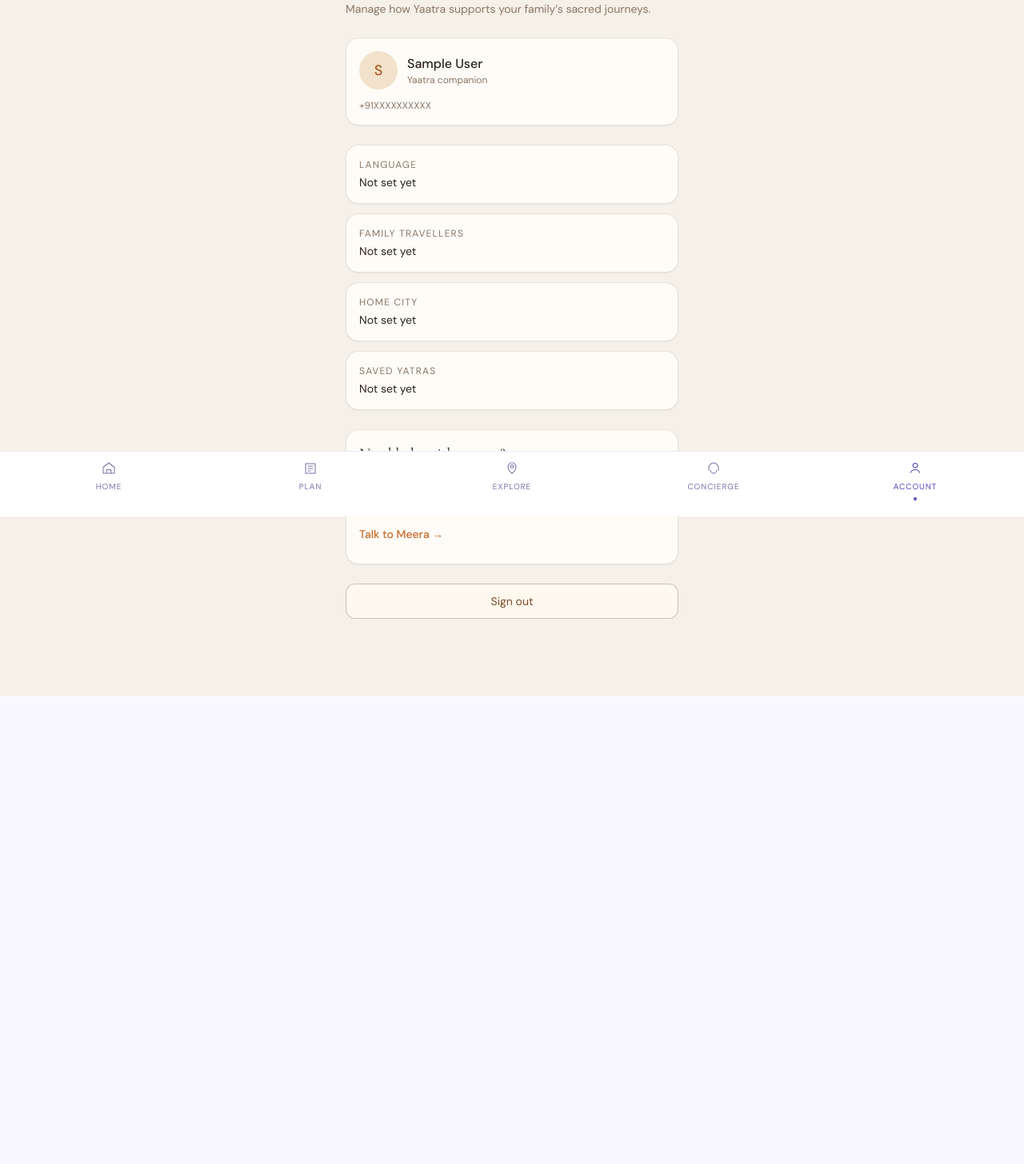
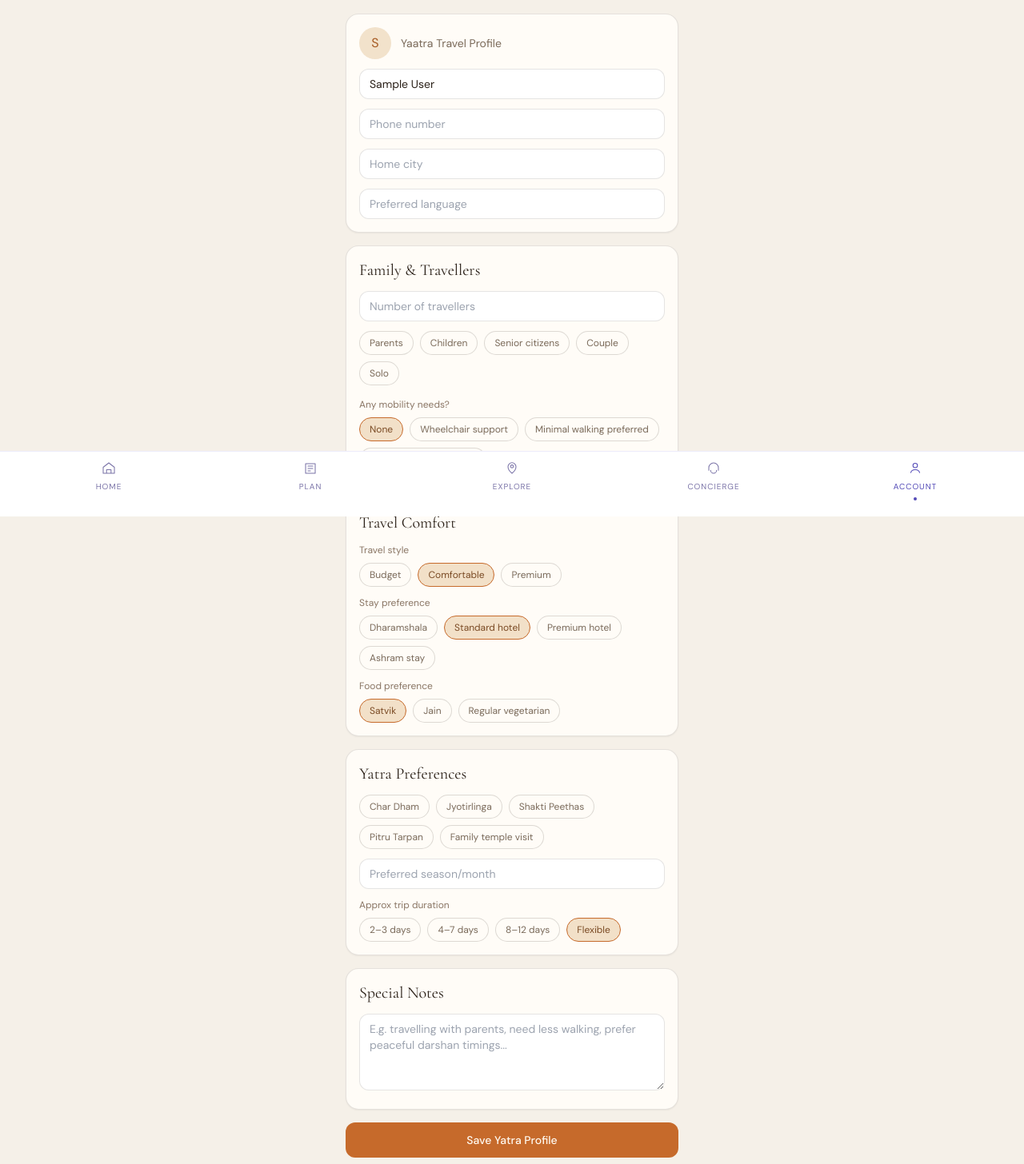
Before and after one commit to Aayush2307/yaatri, a Next.js app: page /account in a window 1280 px wide. Shown: the part 154-1610 px from the top of the page at 80% size. Before the commit the page ends 1024 px from the top, so only its background shows below. Built offline with nearby package versions, Linux system fonts and the light colour scheme; sample sign-in values are in the browser's storage.

Commit message:
feat: redesign account as yatra travel profile form

```diff
--- a/app/(app)/account/page.tsx
+++ b/app/(app)/account/page.tsx
@@ -1,88 +1,162 @@
 'use client';
 
-import Link from 'next/link';
-import { useMemo } from 'react';
-import { useRouter } from 'next/navigation';
+import { useEffect, useMemo, useState } from 'react';
 import { BottomNav } from '@/components/layout/BottomNav';
 
+type TravelStyle = 'Budget' | 'Comfortable' | 'Premium';
+type StayPref = 'Dharamshala' | 'Standard hotel' | 'Premium hotel' | 'Ashram stay';
+type FoodPref = 'Satvik' | 'Jain' | 'Regular vegetarian';
+type Mobility = 'None' | 'Wheelchair support' | 'Minimal walking preferred' | 'Senior-friendly itinerary';
+type Duration = '2–3 days' | '4–7 days' | '8–12 days' | 'Flexible';
+
+type YatraProfile = {
+  name: string;
+  phone: string;
+  homeCity: string;
+  preferredLanguage: string;
+  travellersCount: string;
+  travellingWith: string[];
+  mobilityNeeds: Mobility;
+  travelStyle: TravelStyle;
+  stayPreference: StayPref;
+  foodPreference: FoodPref;
+  interestedYatras: string[];
+  preferredSeason: string;
+  tripDuration: Duration;
+  specialNotes: string;
+};
+
+const defaultProfile: YatraProfile = {
+  name: '',
+  phone: '',
+  homeCity: '',
+  preferredLanguage: '',
+  travellersCount: '',
+  travellingWith: [],
+  mobilityNeeds: 'None',
+  travelStyle: 'Comfortable',
+  stayPreference: 'Standard hotel',
+  foodPreference: 'Satvik',
+  interestedYatras: [],
+  preferredSeason: '',
+  tripDuration: 'Flexible',
+  specialNotes: '',
+};
+
+function Chip({ active, label, onClick }: { active: boolean; label: string; onClick: () => void }) {
+  return (
+    <button
+      type="button"
+      onClick={onClick}
+      className={`rounded-full border px-3 py-1.5 text-xs transition ${
+        active ? 'border-[#C66A2B] bg-[#F2E0C8] text-[#7A4A24]' : 'border-[rgba(43,33,25,0.16)] bg-[#FFFCF7] text-[#7A6A5A]'
+      }`}
+    >
+      {label}
+    </button>
+  );
+}
+
 export default function AccountPage() {
-  const router = useRouter();
-  const user = useMemo(() => {
-    try {
-      return JSON.parse(localStorage.getItem('yaatri_user') ?? '{}');
-    } catch {
-      return {};
+  const [profile, setProfile] = useState<YatraProfile>(defaultProfile);
+  const [savedAt, setSavedAt] = useState<string>('');
+
+  useEffect(() => {
+    const stored = localStorage.getItem('yaatra_profile');
+    const user = localStorage.getItem('yaatri_user');
+    const parsedUser = user ? JSON.parse(user) : {};
+
+    if (stored) {
+      const parsed = JSON.parse(stored);
+      setProfile({ ...defaultProfile, ...parsed, name: parsed.name || parsedUser.name || '', phone: parsed.phone || parsedUser.phone || '' });
+    } else {
+      setProfile((prev) => ({ ...prev, name: parsedUser.name || '', phone: parsedUser.phone || '' }));
     }
   }, []);
 
-  const initials = (user.name || 'Y').slice(0, 1).toUpperCase();
-  const language = user.language || 'Not set yet';
-  const familyTravellers = user.familyTravellers || user.family || 'Not set yet';
-  const homeCity = user.homeCity || user.city || 'Not set yet';
-  const savedYatras = Array.isArray(user.savedYatras) ? user.savedYatras.length : user.savedYatras || 'Not set yet';
+  const initials = useMemo(() => (profile.name || 'Y').trim().slice(0, 1).toUpperCase(), [profile.name]);
+
+  const toggleValue = (field: 'travellingWith' | 'interestedYatras', value: string) => {
+    setProfile((prev) => ({
+      ...prev,
+      [field]: prev[field].includes(value) ? prev[field].filter((v) => v !== value) : [...prev[field], value],
+    }));
+  };
+
+  const saveProfile = () => {
+    localStorage.setItem('yaatra_profile', JSON.stringify(profile));
+    setSavedAt(new Date().toLocaleTimeString([], { hour: '2-digit', minute: '2-digit' }));
+  };
+
+  const shareWithMeera = () => {
+    const number = process.env.NEXT_PUBLIC_CONCIERGE_WHATSAPP?.replace(/\D/g, '') || '919999999999';
+    const summary = `Namaste Meera, sharing my Yatra Profile:\nName: ${profile.name || '-'}\nPhone: ${profile.phone || '-'}\nHome city: ${profile.homeCity || '-'}\nLanguage: ${profile.preferredLanguage || '-'}\nTravellers: ${profile.travellersCount || '-'}\nTravelling with: ${profile.travellingWith.join(', ') || '-'}\nMobility needs: ${profile.mobilityNeeds}\nTravel style: ${profile.travelStyle}\nStay preference: ${profile.stayPreference}\nFood preference: ${profile.foodPreference}\nInterested yatras: ${profile.interestedYatras.join(', ') || '-'}\nPreferred season/month: ${profile.preferredSeason || '-'}\nTrip duration: ${profile.tripDuration}\nSpecial notes: ${profile.specialNotes || '-'}`;
+    window.open(`https://wa.me/${number}?text=${encodeURIComponent(summary)}`, '_blank', 'noopener,noreferrer');
+  };
 
   return (
     <main className="min-h-screen bg-[#F5F0E8] pb-24 text-[#2B2119]">
-      <div className="mx-auto max-w-md px-4 pt-6">
+      <div className="mx-auto max-w-md space-y-4 px-4 pt-6">
         <section>
           <p className="text-sm tracking-[0.12em] text-[#8A7665]">Account</p>
-          <h1 className="pt-2 font-serif text-4xl leading-tight">Your yatra preferences, kept simple.</h1>
+          <h1 className="pt-2 font-serif text-4xl leading-tight">Your Yatra Profile</h1>
           <p className="pt-3 text-sm leading-relaxed text-[#8A7665]">
-            Manage how Yaatra supports your family’s sacred journeys.
+            Help Meera understand your family, travel needs, and preferences before planning your sacred journey.
           </p>
         </section>
 
-        <section className="mt-6 rounded-2xl border border-[rgba(43,33,25,0.12)] bg-[#FFFCF7] p-4 shadow-sm">
-          <div className="flex items-center gap-3">
-            <div className="flex h-12 w-12 items-center justify-center rounded-full bg-[#F2E2CB] text-lg font-medium text-[#A65A22]">{initials}</div>
-            <div>
-              <p className="text-base font-medium text-[#2B2119]">{user.name || 'Yaatri User'}</p>
-              <p className="text-xs text-[#8A7665]">Yaatra companion</p>
-            </div>
+        <section className="rounded-2xl border border-[rgba(43,33,25,0.12)] bg-[#FFFCF7] p-4 shadow-sm">
+          <div className="mb-3 flex items-center gap-3">
+            <div className="flex h-10 w-10 items-center justify-center rounded-full bg-[#F2E2CB] text-[#A65A22]">{initials}</div>
+            <p className="text-sm text-[#7A6A5A]">Yaatra Travel Profile</p>
           </div>
-          <p className="pt-3 text-xs text-[#8A7665]">{user.phone || '+91XXXXXXXXXX'}</p>
-        </section>
-
-        <section className="mt-6 space-y-3">
-          <div className="rounded-2xl border border-[rgba(43,33,25,0.12)] bg-[#FFFCF7] p-4 shadow-sm">
-            <p className="text-xs uppercase tracking-[0.1em] text-[#8A7665]">Language</p>
-            <p className="pt-1 text-sm text-[#2B2119]">{language}</p>
-          </div>
-          <div className="rounded-2xl border border-[rgba(43,33,25,0.12)] bg-[#FFFCF7] p-4 shadow-sm">
-            <p className="text-xs uppercase tracking-[0.1em] text-[#8A7665]">Family travellers</p>
-            <p className="pt-1 text-sm text-[#2B2119]">{familyTravellers}</p>
-          </div>
-          <div className="rounded-2xl border border-[rgba(43,33,25,0.12)] bg-[#FFFCF7] p-4 shadow-sm">
-            <p className="text-xs uppercase tracking-[0.1em] text-[#8A7665]">Home city</p>
-            <p className="pt-1 text-sm text-[#2B2119]">{homeCity}</p>
-          </div>
-          <div className="rounded-2xl border border-[rgba(43,33,25,0.12)] bg-[#FFFCF7] p-4 shadow-sm">
-            <p className="text-xs uppercase tracking-[0.1em] text-[#8A7665]">Saved yatras</p>
-            <p className="pt-1 text-sm text-[#2B2119]">{savedYatras}</p>
+          <div className="space-y-3">
+            <input value={profile.name} onChange={(e) => setProfile((p) => ({ ...p, name: e.target.value }))} placeholder="Name" className="w-full rounded-xl border border-[rgba(43,33,25,0.12)] bg-white px-3 py-2 text-sm" />
+            <input value={profile.phone} onChange={(e) => setProfile((p) => ({ ...p, phone: e.target.value }))} placeholder="Phone number" className="w-full rounded-xl border border-[rgba(43,33,25,0.12)] bg-white px-3 py-2 text-sm" />
+            <input value={profile.homeCity} onChange={(e) => setProfile((p) => ({ ...p, homeCity: e.target.value }))} placeholder="Home city" className="w-full rounded-xl border border-[rgba(43,33,25,0.12)] bg-white px-3 py-2 text-sm" />
+            <input value={profile.preferredLanguage} onChange={(e) => setProfile((p) => ({ ...p, preferredLanguage: e.target.value }))} placeholder="Preferred language" className="w-full rounded-xl border border-[rgba(43,33,25,0.12)] bg-white px-3 py-2 text-sm" />
           </div>
         </section>
 
-        <section className="mt-6 rounded-2xl border border-[rgba(43,33,25,0.12)] bg-[#FFFCF7] p-4 shadow-sm">
-          <p className="font-serif text-xl">Need help with a yatra?</p>
-          <p className="pt-2 text-sm leading-relaxed text-[#8A7665]">
-            Meera can help with rituals, timing, routes, and family needs.
-          </p>
-          <Link href="/concierge" className="mt-3 inline-flex min-h-[42px] items-center text-sm font-medium text-[#C66A2B]">
-            Talk to Meera →
-          </Link>
+        <section className="rounded-2xl border border-[rgba(43,33,25,0.12)] bg-[#FFFCF7] p-4 shadow-sm">
+          <h2 className="font-serif text-xl">Family & Travellers</h2>
+          <input value={profile.travellersCount} onChange={(e) => setProfile((p) => ({ ...p, travellersCount: e.target.value }))} placeholder="Number of travellers" className="mt-3 w-full rounded-xl border border-[rgba(43,33,25,0.12)] bg-white px-3 py-2 text-sm" />
+          <div className="mt-3 flex flex-wrap gap-2">{['Parents', 'Children', 'Senior citizens', 'Couple', 'Solo'].map((v) => <Chip key={v} label={v} active={profile.travellingWith.includes(v)} onClick={() => toggleValue('travellingWith', v)} />)}</div>
+          <p className="mt-4 text-xs text-[#8A7665]">Any mobility needs?</p>
+          <div className="mt-2 flex flex-wrap gap-2">{(['None', 'Wheelchair support', 'Minimal walking preferred', 'Senior-friendly itinerary'] as Mobility[]).map((v) => <Chip key={v} label={v} active={profile.mobilityNeeds === v} onClick={() => setProfile((p) => ({ ...p, mobilityNeeds: v }))} />)}</div>
         </section>
 
-        <button
-          type="button"
-          className="mt-6 w-full min-h-[44px] rounded-xl border border-[rgba(43,33,25,0.25)] bg-[#FFF8EE] text-sm text-[#7B4B2A]"
-          onClick={() => {
-            localStorage.removeItem('yaatri_token');
-            localStorage.removeItem('yaatri_user');
-            router.push('/');
-          }}
-        >
-          Sign out
-        </button>
+        <section className="rounded-2xl border border-[rgba(43,33,25,0.12)] bg-[#FFFCF7] p-4 shadow-sm">
+          <h2 className="font-serif text-xl">Travel Comfort</h2>
+          <p className="mt-3 text-xs text-[#8A7665]">Travel style</p>
+          <div className="mt-2 flex flex-wrap gap-2">{(['Budget', 'Comfortable', 'Premium'] as TravelStyle[]).map((v) => <Chip key={v} label={v} active={profile.travelStyle === v} onClick={() => setProfile((p) => ({ ...p, travelStyle: v }))} />)}</div>
+          <p className="mt-3 text-xs text-[#8A7665]">Stay preference</p>
+          <div className="mt-2 flex flex-wrap gap-2">{(['Dharamshala', 'Standard hotel', 'Premium hotel', 'Ashram stay'] as StayPref[]).map((v) => <Chip key={v} label={v} active={profile.stayPreference === v} onClick={() => setProfile((p) => ({ ...p, stayPreference: v }))} />)}</div>
+          <p className="mt-3 text-xs text-[#8A7665]">Food preference</p>
+          <div className="mt-2 flex flex-wrap gap-2">{(['Satvik', 'Jain', 'Regular vegetarian'] as FoodPref[]).map((v) => <Chip key={v} label={v} active={profile.foodPreference === v} onClick={() => setProfile((p) => ({ ...p, foodPreference: v }))} />)}</div>
+        </section>
+
+        <section className="rounded-2xl border border-[rgba(43,33,25,0.12)] bg-[#FFFCF7] p-4 shadow-sm">
+          <h2 className="font-serif text-xl">Yatra Preferences</h2>
+          <div className="mt-3 flex flex-wrap gap-2">{['Char Dham', 'Jyotirlinga', 'Shakti Peethas', 'Pitru Tarpan', 'Family temple visit'].map((v) => <Chip key={v} label={v} active={profile.interestedYatras.includes(v)} onClick={() => toggleValue('interestedYatras', v)} />)}</div>
+          <input value={profile.preferredSeason} onChange={(e) => setProfile((p) => ({ ...p, preferredSeason: e.target.value }))} placeholder="Preferred season/month" className="mt-3 w-full rounded-xl border border-[rgba(43,33,25,0.12)] bg-white px-3 py-2 text-sm" />
+          <p className="mt-3 text-xs text-[#8A7665]">Approx trip duration</p>
+          <div className="mt-2 flex flex-wrap gap-2">{(['2–3 days', '4–7 days', '8–12 days', 'Flexible'] as Duration[]).map((v) => <Chip key={v} label={v} active={profile.tripDuration === v} onClick={() => setProfile((p) => ({ ...p, tripDuration: v }))} />)}</div>
+        </section>
+
+        <section className="rounded-2xl border border-[rgba(43,33,25,0.12)] bg-[#FFFCF7] p-4 shadow-sm">
+          <h2 className="font-serif text-xl">Special Notes</h2>
+          <textarea
+            value={profile.specialNotes}
+            onChange={(e) => setProfile((p) => ({ ...p, specialNotes: e.target.value }))}
+            placeholder="E.g. travelling with parents, need less walking, prefer peaceful darshan timings..."
+            className="mt-3 min-h-[96px] w-full rounded-xl border border-[rgba(43,33,25,0.12)] bg-white px-3 py-2 text-sm"
+          />
+        </section>
+
+        <button onClick={saveProfile} type="button" className="w-full rounded-xl bg-[#C66A2B] py-3 text-sm font-medium text-[#FFF8EE]">Save Yatra Profile</button>
+        <button onClick={shareWithMeera} type="button" className="w-full rounded-xl border border-[rgba(43,33,25,0.2)] bg-[#FFF8EE] py-3 text-sm text-[#7B4B2A]">Share with Meera</button>
+        {savedAt && <p className="text-center text-xs text-[#8A7665]">Saved at {savedAt}</p>}
       </div>
       <div className="fixed bottom-0 left-0 right-0"><BottomNav active="account" /></div>
     </main>
```
